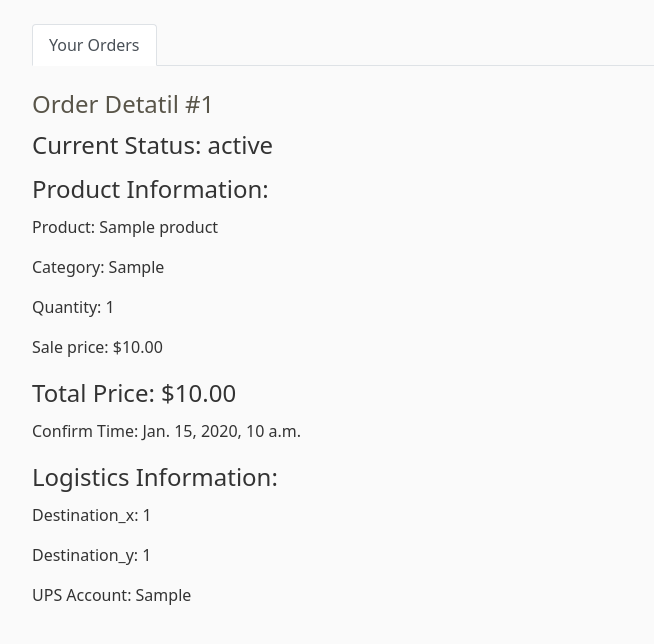
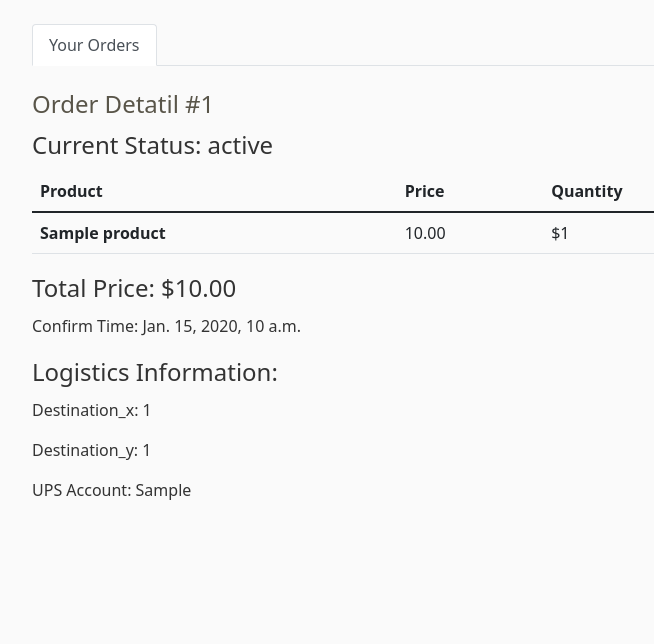
Before and after one commit to Erica233/Mini-Amazon, a Django app: page /orders/1 in a window 1280 px wide. Shown: the part 56-700 px from the top of the page, without its empty margins (50-704 px from the left). Run offline with Django 4.2, Linux system fonts and the light colour scheme; a user stored in the database is signed in; tables that the repository leaves empty hold one stand-in row (values such as "Sample post").

Commit message:
oneOrder

```diff
--- a/frontend/amazon/templates/amazon/cart.html
+++ b/frontend/amazon/templates/amazon/cart.html
@@ -23,9 +23,7 @@
                 <tr>
                     <th>{{ item.product.name }}</th>
                     <td>{{ item.product.price }}</td>
-                    <td>
-                        {{ item.product_num }}
-                    <td>
+                    <td>{{ item.product_num }}</td>
                     <td>
                         <form action="{% url 'amazon-cart' %}" method="post">
                             {% csrf_token %}
--- a/frontend/amazon/templates/amazon/oneOrder.html
+++ b/frontend/amazon/templates/amazon/oneOrder.html
@@ -12,15 +12,24 @@
     <fieldset>
         <legend>Current Status:  {{ package.status }}</legend>
     </fieldset>
-    {% for item in items %}
-        <fieldset>
-            <legend>Product Information:</legend>
-            <p>Product:  {{ item.product.name }}</p>
-            <p>Category:  {{ item.product.category }}</p>
-            <p>Quantity:  {{ item.product_num }}</p>
-            <p>Sale price: ${{ item.product.price }}</p>
-        </fieldset>
-    {% endfor %}
+    <table class="table">
+        <thead>
+            <tr>
+                <th scope="col">Product</th>
+                <th scope="col">Price</th>
+                <th scope="col">Quantity</th>
+            </tr>
+        </thead>
+        <tbody>
+            {% for item in items %}
+                <tr>
+                    <th>{{ item.product.name }}</th>
+                    <td>{{ item.product.price }}</td>
+                    <td>${{ item.product_num }}</td>
+                </tr>
+            {% endfor %}
+        </tbody>
+    </table>
     <fieldset>
         <legend>Total Price:  ${{ package.package_price }}</legend>
         <p>Confirm Time:  {{ package.create_time }}</p>
```
